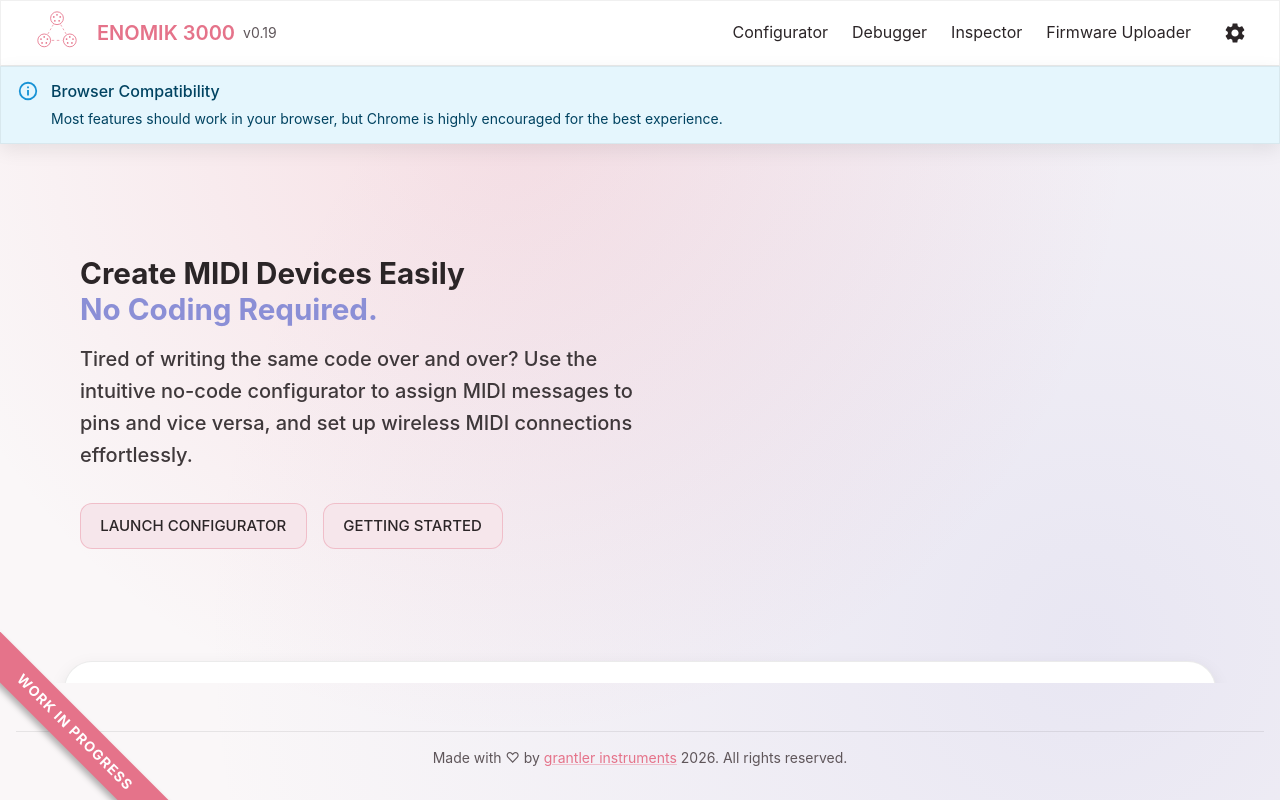
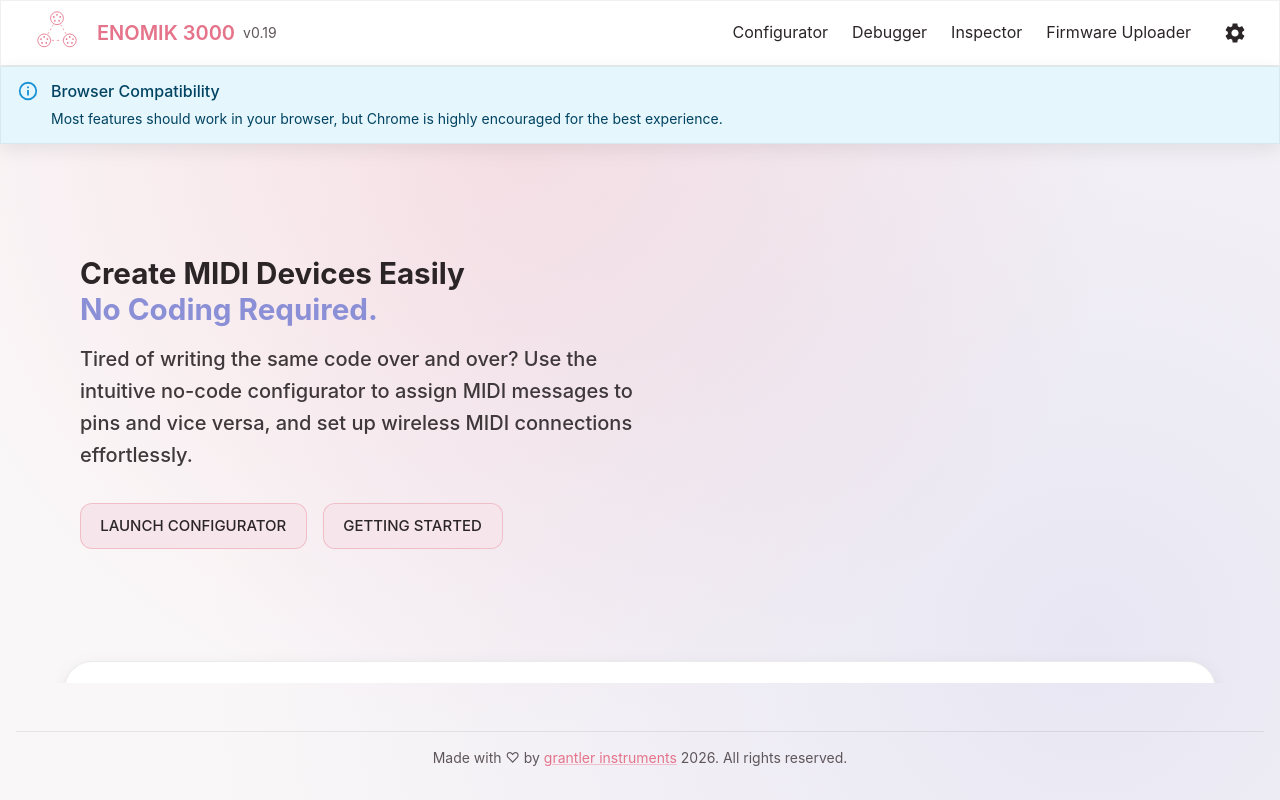
Before and after one commit to grantler-instruments/enomik-app, a React (Vite) app in the folder app/: page /configurator in a window 1280 px wide. Built offline with nearby package versions, Linux system fonts and the light colour scheme; some icons are missing.

Commit message:
chore: remove work-in-progress banner

```diff
--- a/app/src/App.tsx
+++ b/app/src/App.tsx
@@ -13,7 +13,6 @@
 import NotFound from "./components/NotFound";
 import Sidebar from "./components/Sidebar";
 import Tester from "./components/Tester";
-import WIPBanner from "./components/WorkInProgress";
 import { darkTheme, lightTheme } from "./muiTheme.ts";
 import { useAppStore } from "./store/app";
 
@@ -52,7 +51,6 @@
 				</Box>
 				<Footer></Footer>
 				<Modals></Modals>
-				<WIPBanner />
 			</Box>
 		</ThemeProvider>
 	);
--- a/app/src/components/WorkInProgress.tsx
+++ /dev/null
@@ -1,47 +0,0 @@
-import { Box, Typography } from '@mui/material';
-import { useTranslation } from 'react-i18next';
-
-export default function WIPBanner() {
-  const { t } = useTranslation();
-  return (
-    <Box
-      sx={{
-        position: 'fixed',
-        bottom: 0,
-        left: 0,
-        width: '200px',
-        height: '200px',
-        overflow: 'hidden',
-        pointerEvents: 'none',
-        zIndex: 9999,
-      }}
-    >
-      <Box
-        sx={{
-          position: 'absolute',
-          bottom: '50px',
-          left: '-50px',
-          width: '250px',
-          backgroundColor: 'primary.main', // Orange color
-          color: 'white',
-          textAlign: 'center',
-          padding: '8px 0',
-          transform: 'rotate(45deg)',
-          boxShadow: '0 4px 6px rgba(0, 0, 0, 0.3)',
-          pointerEvents: 'auto',
-        }}
-      >
-        <Typography
-          variant="body2"
-          sx={{
-            fontWeight: 'bold',
-            letterSpacing: '1px',
-            fontSize: '14px',
-          }}
-        >
-          {t('work_in_progress')}
-        </Typography>
-      </Box>
-    </Box>
-  );
-}
--- a/app/src/i18n.ts
+++ b/app/src/i18n.ts
@@ -221,7 +221,6 @@
 				not_found: "404 - Page Not Found",
 				duplicate: "Duplicate",
 				delete: "Delete",
-				work_in_progress: "WORK IN PROGRESS",
 				confirmed: "Confirmed",
 				connected: "Connected",
 				flashing: "Flashing",
@@ -543,7 +542,6 @@
 				not_found: "404 – Seite nicht gefunden",
 				duplicate: "Duplizieren",
 				delete: "Löschen",
-				work_in_progress: "IN ARBEIT",
 				confirmed: "Bestätigt",
 				connected: "Verbunden",
 				flashing: "Flashen",
@@ -863,7 +861,6 @@
 				not_found: "404 - Página no encontrada",
 				duplicate: "Duplicar",
 				delete: "Eliminar",
-				work_in_progress: "EN CONSTRUCCIÓN",
 				confirmed: "Confirmado",
 				connected: "Conectado",
 				flashing: "Flasheando",
@@ -1168,7 +1165,6 @@
 				not_found: "404 - 页面未找到",
 				duplicate: "复制",
 				delete: "删除",
-				work_in_progress: "正在开发中",
 				confirmed: "已确认",
 				connected: "已连接",
 				flashing: "刷写中",
```
